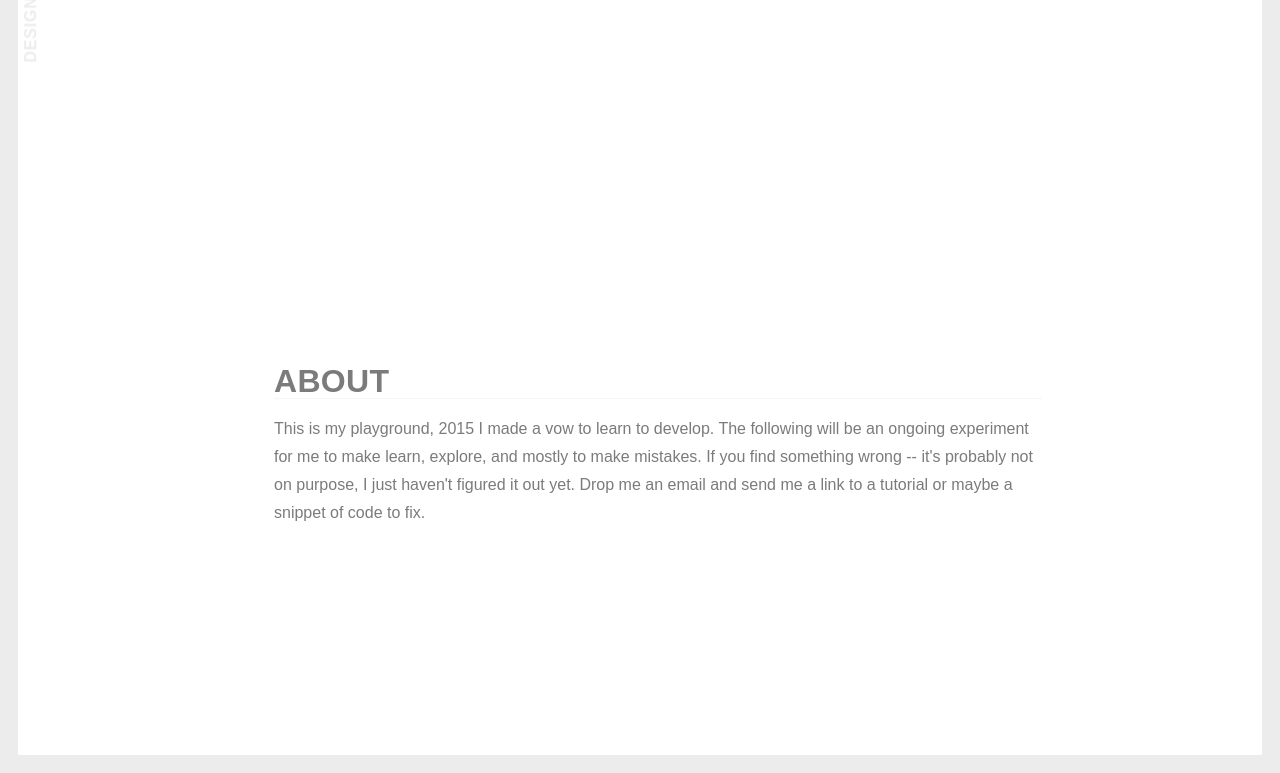
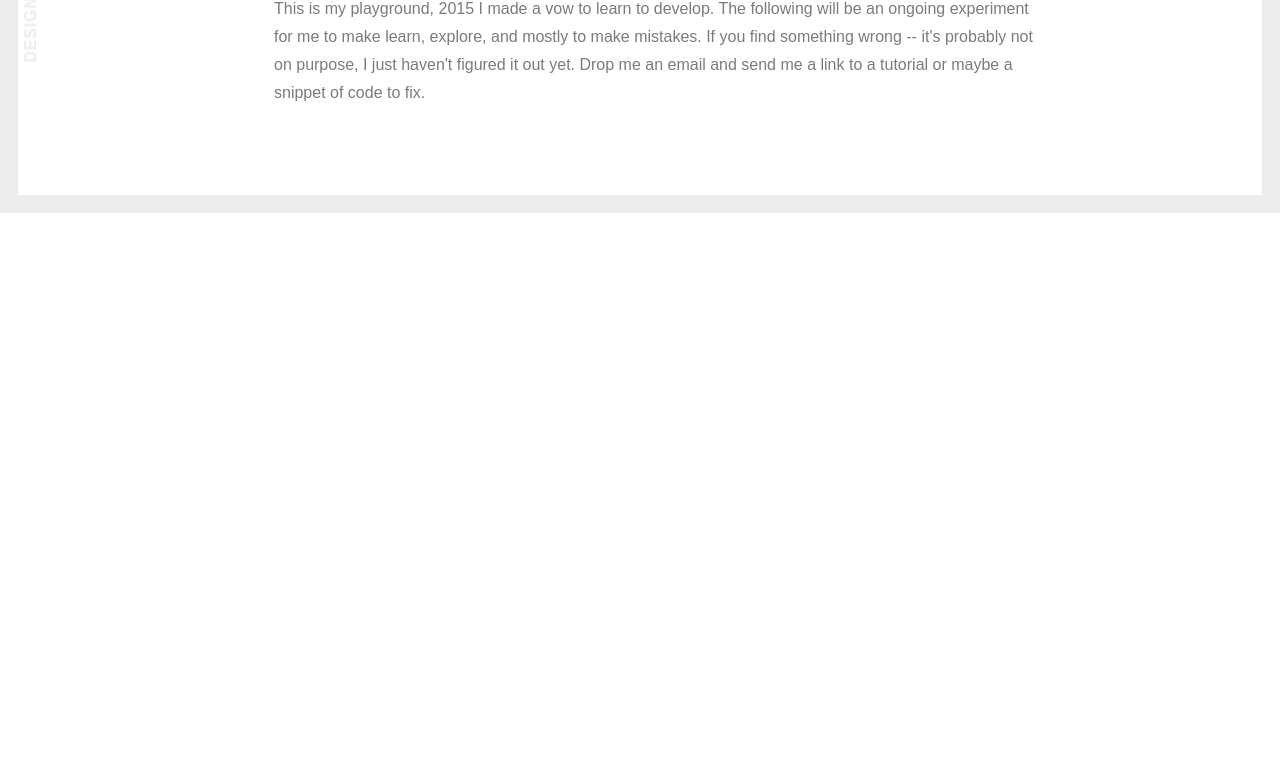
Before and after one commit to raleighfelton/raleighfelton.github.io, a plain HTML site: page index.html in a window 1280 px wide. Shown: the part 463-1236 px from the top of the page. After the commit the page ends 800 px from the top, so only its background shows below. Drawn offline with nearby package versions, Linux system fonts and the light colour scheme; a web font is replaced by a local one.

Commit message:
Media Queries

```diff
--- a/css/styles.css
+++ b/css/styles.css
@@ -4,6 +4,11 @@
   position: relative;
   height: 600px;
   width: 100vw;
+}
+    @media screen and (min-width: 568px){
+      .panel{
+        height: 320px;
+      }
   }
 
 .horizontal {
@@ -22,6 +27,7 @@
 
 .wrapper{
   border: solid 18px #ECECEC;
+  height: auto !important;
 }
 
 .name {
```
